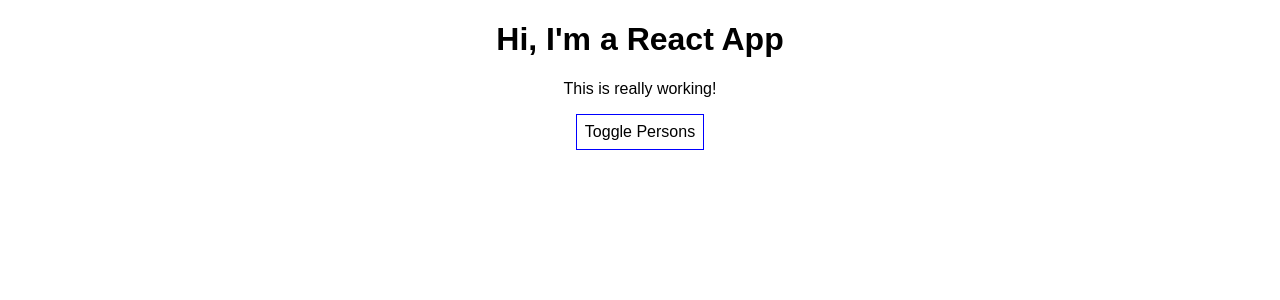
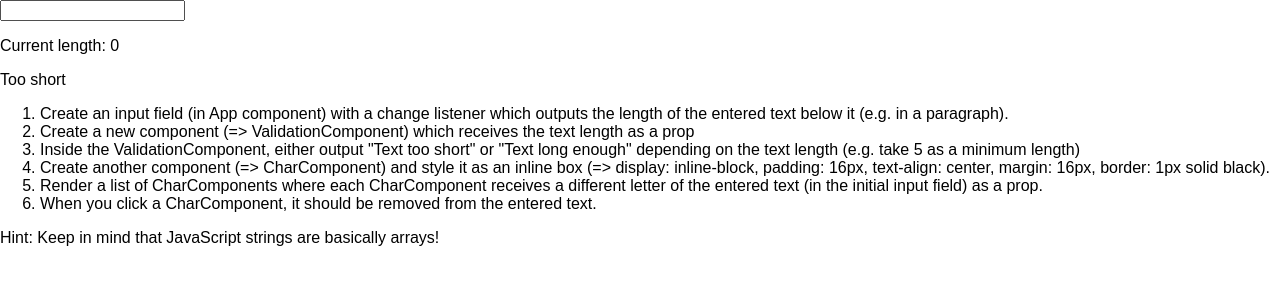
Before and after one commit to cerbin1/react-sandbox, a React (Create React App) app: page / in a window 1280 px wide. Shown: the top 300 px of the page. Built offline with nearby package versions, Linux system fonts and the light colour scheme.

Commit message:
Add assignment 2

```diff
--- a/src/App.js
+++ b/src/App.js
@@ -1,12 +1,12 @@
 import React from 'react';
 import './App.css';
-import Persons from "./Person/Persons";
+import Main2 from "./assignment_2/Main2";
 
 const App = () => {
 
     return (
         <div>
-            <Persons/>
+            <Main2/>
         </div>
     )
 };
--- /dev/null
+++ b/src/assignment_2/CharComponent.js
@@ -0,0 +1,18 @@
+import React from "react";
+
+const CharComponent = (props) => {
+    const style = {
+        display: 'inline-block',
+        padding: '16px',
+        textAlign: '16px',
+        margin: '8px',
+        border: '1px solid black'
+    };
+    return (
+        <div style={style} onClick={props.clicked}>
+            {props.character}
+        </div>
+    )
+};
+
+export default CharComponent;
--- /dev/null
+++ b/src/assignment_2/Main2.js
@@ -0,0 +1,65 @@
+import React, {Component} from 'react';
+import ValidationComponent from "./ValidationComponent";
+import CharComponent from "./CharComponent";
+
+class Main2 extends Component {
+    state = {
+        value: ''
+    };
+
+    changedInput(event) {
+        this.setState({value: event.target.value})
+    }
+
+    displayCharacters() {
+        let charComponents = [];
+        let textValue = this.state.value;
+        for (let i = 0; i < textValue.length; i++) {
+            charComponents.push(<CharComponent key={i} character={textValue[i]}
+                                               clicked={() => this.removeCharacter(i)}/>)
+        }
+        return charComponents;
+    }
+
+    removeCharacter(index) {
+        const textValue = this.state.value.split('');
+        textValue.splice(index, 1);
+        const updatedTextValue = textValue.join('');
+        this.setState({value: updatedTextValue});
+    }
+
+    render() {
+        return (
+            <div>
+                <input onChange={(event) => this.changedInput(event)}/>
+                <ValidationComponent length={this.state.value.length}/>
+
+                {this.displayCharacters()}
+
+                <div className="">
+                    <ol>
+                        <li>Create an input field (in App component) with a change listener which outputs the length of
+                            the entered text below it (e.g. in a paragraph).
+                        </li>
+                        <li>Create a new component (=> ValidationComponent) which receives the text length as a prop
+                        </li>
+                        <li>Inside the ValidationComponent, either output "Text too short" or "Text long enough"
+                            depending on the text length (e.g. take 5 as a minimum length)
+                        </li>
+                        <li>Create another component (=> CharComponent) and style it as an inline box (=> display:
+                            inline-block, padding: 16px, text-align: center, margin: 16px, border: 1px solid black).
+                        </li>
+                        <li>Render a list of CharComponents where each CharComponent receives a different letter of the
+                            entered text (in the initial input field) as a prop.
+                        </li>
+                        <li>When you click a CharComponent, it should be removed from the entered text.</li>
+                    </ol>
+                    <p>Hint: Keep in mind that JavaScript strings are basically arrays!</p>
+                </div>
+            </div>
+        );
+    }
+
+}
+
+export default Main2;
--- /dev/null
+++ b/src/assignment_2/ValidationComponent.js
@@ -0,0 +1,19 @@
+import React from "react";
+
+const ValidationComponent = (props) => {
+    return (
+        <div>
+            <p>
+                Current length: {props.length}
+            </p>
+
+            {props.length < 5 ?
+                <p>Too short</p>
+                :
+                <p>Enough :)</p>
+            }
+        </div>
+    )
+};
+
+export default ValidationComponent;
```
